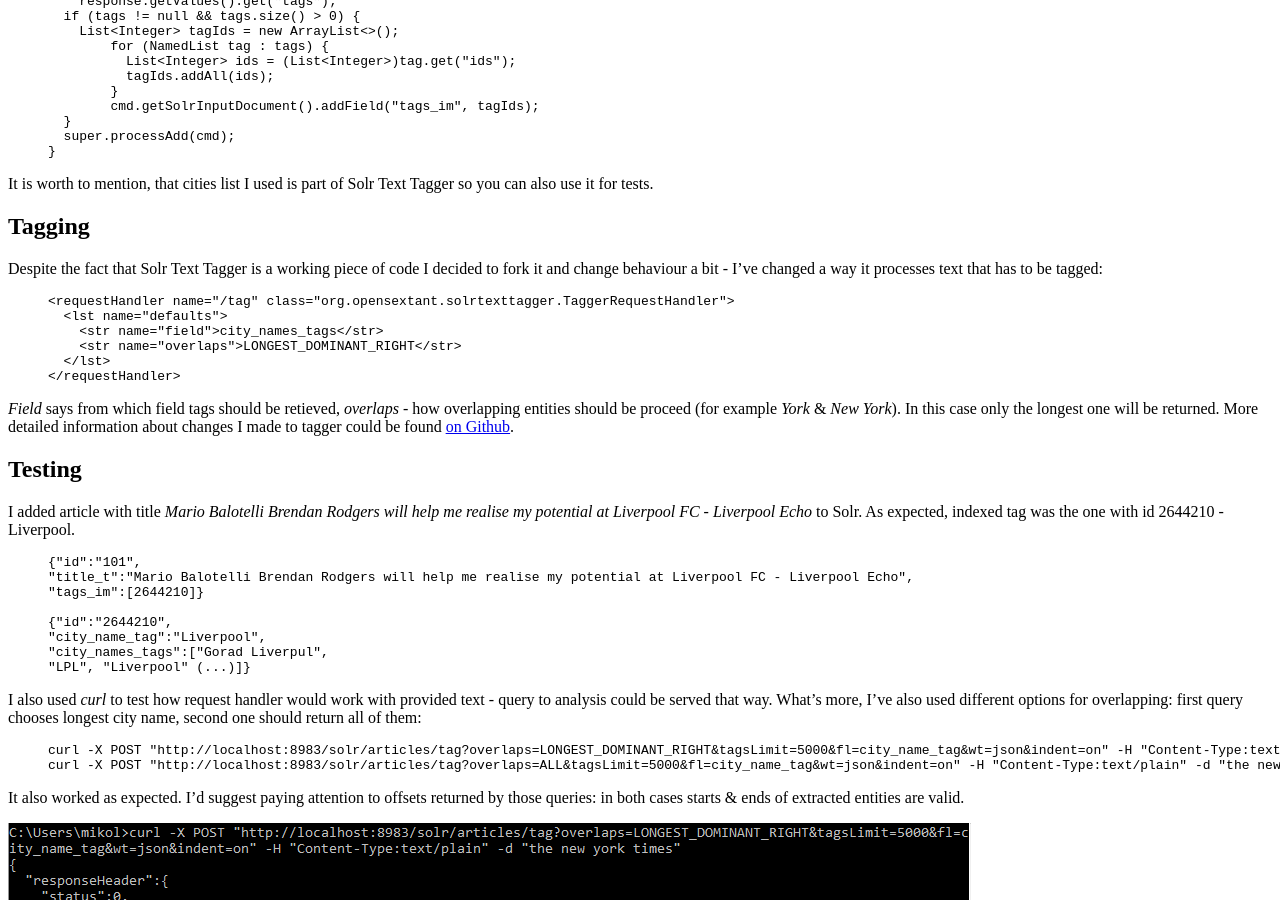
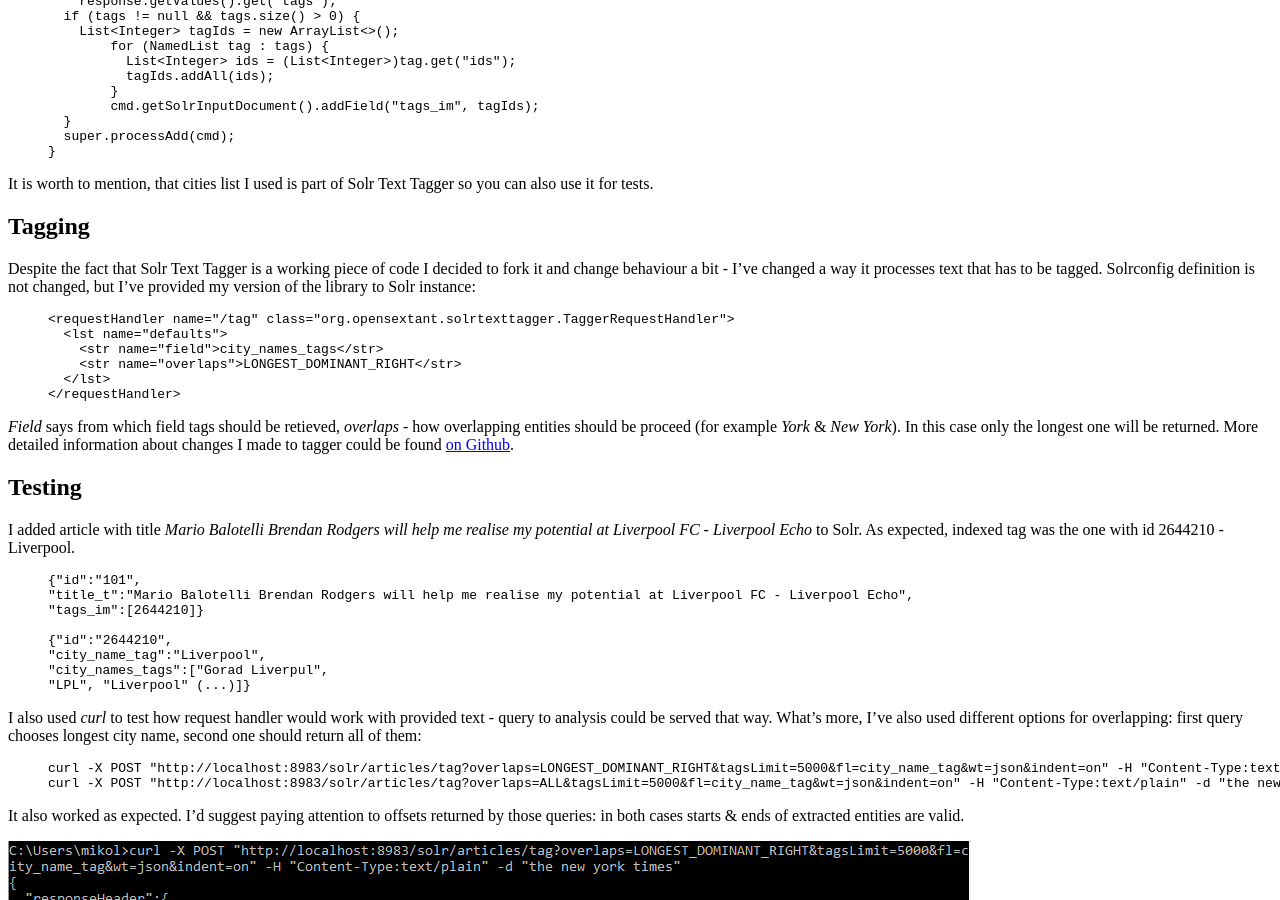
Before and after one commit to mikolajkania/mikolajkania.github.io, a Jekyll site: the page built from _posts/2017-03-30-extract-entities-with-solr-text-tagger.md, in a window 1280 px wide and 900 px high, scrolled down 2372 px. Built offline with Jekyll 4.4.1, drawn with Linux system fonts in a browser that asks for light colours.

Commit message:
Text specifying

```diff
--- a/_posts/2017-03-30-extract-entities-with-solr-text-tagger.md
+++ b/_posts/2017-03-30-extract-entities-with-solr-text-tagger.md
@@ -130,7 +130,7 @@ public void processAdd(AddUpdateCommand cmd) throws IOException {
 It is worth to mention, that cities list I used is part of Solr Text Tagger so you can also use it for tests.
 
 <h2>Tagging</h2>
-Despite the fact that Solr Text Tagger is a working piece of code I decided to fork it and change behaviour a bit - I've changed a way it processes text that has to be tagged:
+Despite the fact that Solr Text Tagger is a working piece of code I decided to fork it and change behaviour a bit - I've changed a way it processes text that has to be tagged. Solrconfig definition is not changed, but I've provided my version of the library to Solr instance:
 {% highlight xml %}
 <requestHandler name="/tag" class="org.opensextant.solrtexttagger.TaggerRequestHandler">
   <lst name="defaults">
```
